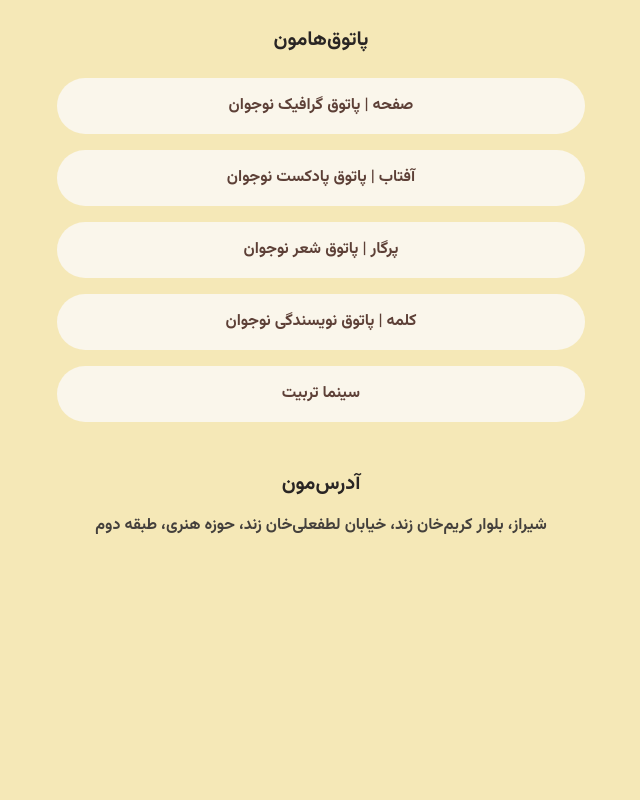
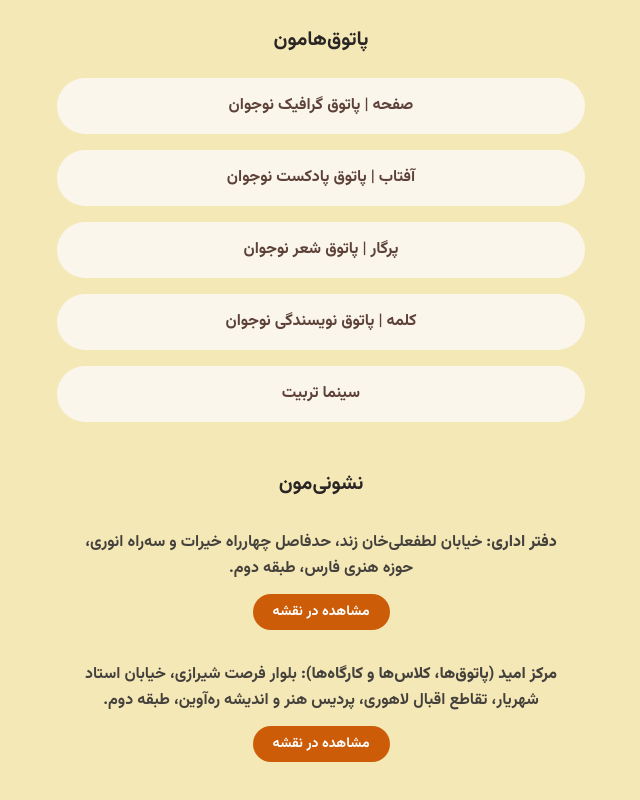
Before and after one commit to OmidFamilyFa/OmidFamilyFa, a plain HTML site: page index.html in a window 1280 px wide. Shown: the part 412-1212 px from the top of the page, without its empty margins (319-959 px from the left). Before the commit the page ends 1046 px from the top, so only its background shows below. Drawn offline with nearby package versions, Linux system fonts and the light colour scheme.

Commit message:
Update index.html

```diff
--- a/index.html
+++ b/index.html
@@ -18,20 +18,27 @@
             color: #5D4037; /* رنگ متن اصلی (قهوه‌ای تیره) */
         }
 
-        /* استایل برای دکمه‌های کاملاً فلت */
         .button-style {
             background-color: #FAF6EB; /* رنگ دکمه‌ها (کرم بسیار روشن) */
             color: #5D4037;
             transition: all 0.2s ease-in-out;
-            box-shadow: none; /* حذف کامل سایه */
+            box-shadow: none;
         }
         .button-style:hover {
             background-color: #ffffff;
-            transform: translateY(-2px); /* حفظ افکت هاور */
+            transform: translateY(-2px);
+        }
+
+        .map-button {
+            background-color: #CD5C08;
+            color: #ffffff;
+        }
+        .map-button:hover {
+            background-color: #b45309;
         }
 
         .social-icon:hover {
-            color: #CD5C08; /* رنگ هاور آیکون‌ها (نارنجی) */
+            color: #CD5C08;
         }
     </style>
 </head>
@@ -71,7 +78,7 @@
                 </p>
             </section>
 
-            <!-- آیکون‌های شبکه‌های اجتماعی با لینک‌های جدید -->
+            <!-- آیکون‌های شبکه‌های اجتماعی -->
             <section class="mb-10">
                 <div class="flex justify-center items-center space-x-6 space-x-reverse">
                     <a href="https://instagram.com/omidfamilyfa" target="_blank" class="text-stone-500 social-icon transition-colors">
@@ -89,7 +96,7 @@
                 </div>
             </section>
 
-            <!-- بخش پاتوق‌ها با لینک جدید -->
+            <!-- بخش پاتوق‌ها -->
             <section class="w-full mb-12">
                 <h2 class="text-xl font-bold text-stone-800 mb-6">پاتوق‌هامون</h2>
                 <div class="space-y-4">
@@ -111,12 +118,29 @@
                 </div>
             </section>
 
-            <!-- بخش موقعیت مکانی (بدون باکس و آیکون) -->
-            <footer class="w-full mb-12">
-                 <h2 class="text-xl font-bold text-stone-800 mb-4">آدرس‌مون</h2>
-                 <p class="text-base font-bold text-stone-700 px-4">
-                    شیراز، بلوار کریم‌خان زند، خیابان لطفعلی‌خان زند، حوزه هنری، طبقه دوم
-                 </p>
+            <!-- بخش موقعیت مکانی با لینک‌های نقشه جدید -->
+            <footer class="w-full mb-12 space-y-8">
+                <h2 class="text-xl font-bold text-stone-800">نشونی‌مون</h2>
+
+                <!-- آدرس دفتر اداری -->
+                <div class="space-y-3">
+                    <p class="text-base font-bold text-stone-700 px-4 leading-relaxed">
+                       <strong>دفتر اداری:</strong> خیابان لطفعلی‌خان زند، حدفاصل چهارراه خیرات و سه‌راه انوری، حوزه هنری فارس، طبقه دوم.
+                    </p>
+                    <a href="https://nshn.ir/3b7bg415VF7mrv" target="_blank" class="inline-block map-button button-style font-bold py-2 px-5 rounded-full text-sm">
+                        مشاهده در نقشه
+                    </a>
+                </div>
+
+                <!-- آدرس مرکز امید -->
+                <div class="space-y-3">
+                    <p class="text-base font-bold text-stone-700 px-4 leading-relaxed">
+                       <strong>مرکز امید (پاتوق‌ها، کلاس‌ها و کارگاه‌ها):</strong> بلوار فرصت شیرازی، خیابان استاد شهریار، تقاطع اقبال لاهوری، پردیس هنر و اندیشه ره‌آوین، طبقه دوم.
+                    </p>
+                    <a href="https://nshn.ir/977bgjkx5F1OFd" target="_blank" class="inline-block map-button button-style font-bold py-2 px-5 rounded-full text-sm">
+                        مشاهده در نقشه
+                    </a>
+                </div>
             </footer>
         </main>
     </div>
```
